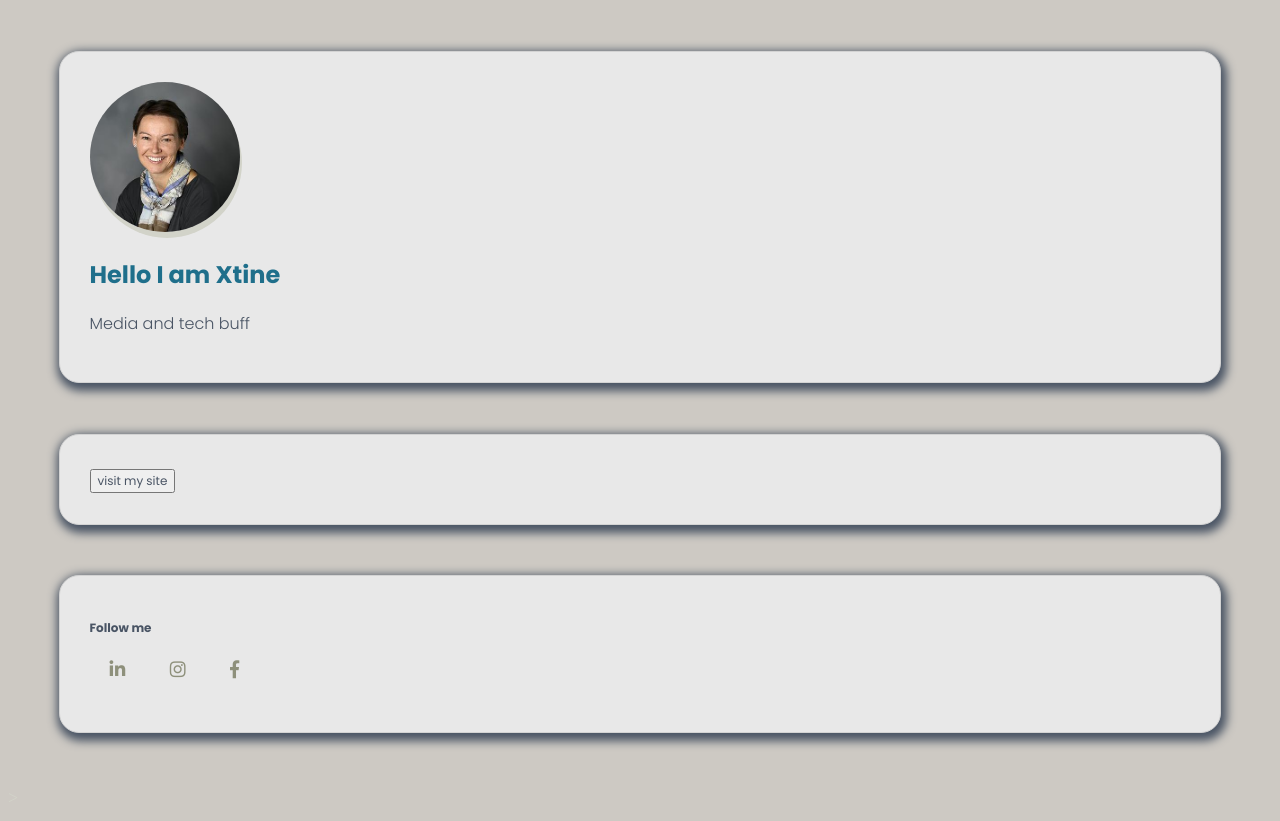
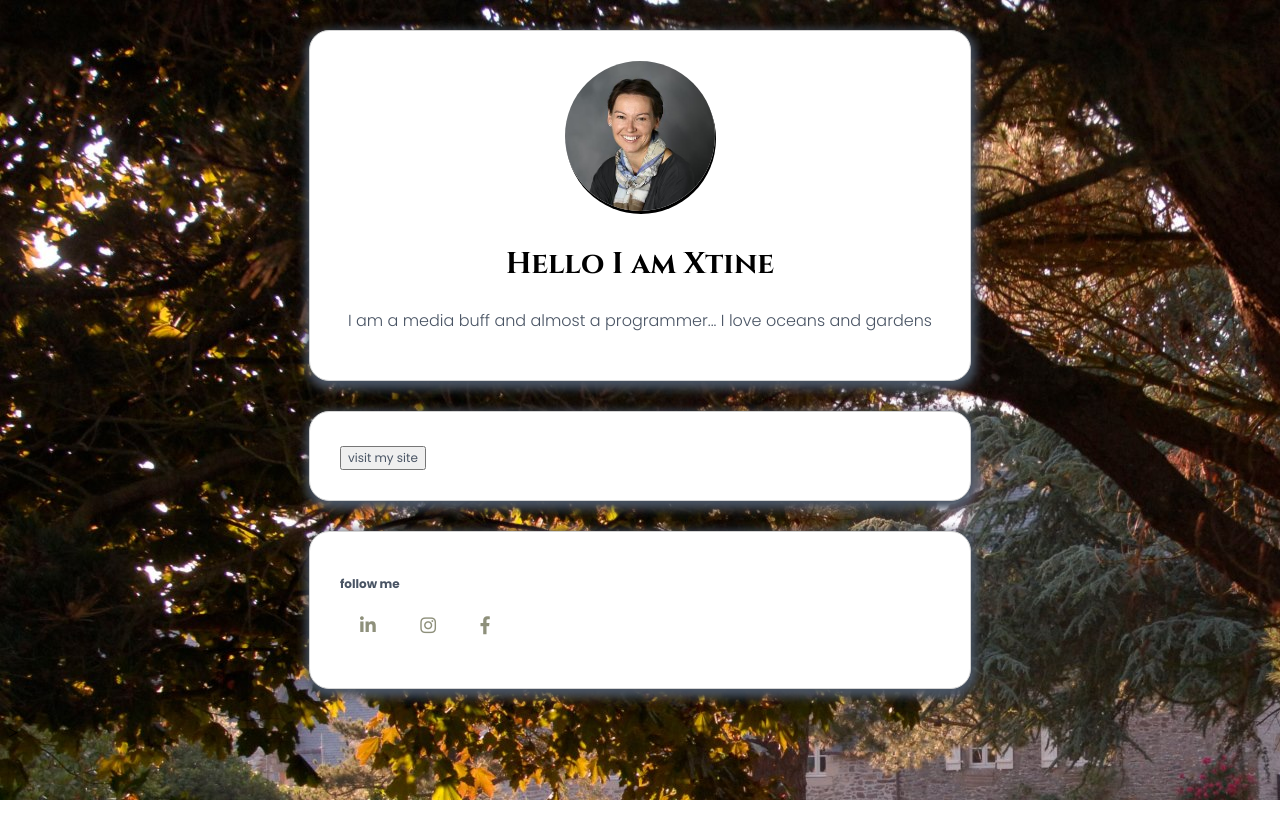
Before and after one commit to XtineHK/profile, a plain HTML site: page index.html in a window 1280 px wide. After the commit the page ends 800 px from the top, so only its background shows below. Drawn offline with Linux system fonts and the light colour scheme.

Commit message:
Added fonts and colors to profile

```diff
--- a/index.html
+++ b/index.html
@@ -13,16 +13,16 @@
 <body>
 <div class="container">
 
-    <div class="card">
+    <div class="card text-center">
      <img id= "profilepicture" src="images/55894136.jpeg" alt='profile image'>
       <h1> Hello I am Xtine  </h1>
-      <p> Media and tech buff </p>
+      <p> I am a media buff and almost a programmer... I love oceans and gardens </p>
     </div>
     <div class="card">
       <button>  visit my site </button>
     </div>
     <div class="card">
-       <h3> Follow me </h3>
+       <h3> follow me </h3>
         <ul class ="list-inline">
           <li>
               <a href="https://www.linkedin.com/in/christinebrendle/">
--- a/style.css
+++ b/style.css
@@ -1,10 +1,9 @@
 @import url("http://fonts.googleapis.com/css?family=Open+Sans:400,300,700|Poppins:300,400,500,700");
-
+@import url('https://fonts.googleapis.com/css2?family=Cinzel:wght@600;700&display=swap');
 
 body{
-  background-color:#cdc9c3 ;
+  background-image: url("images/jardin.jpg");
   font-family: Open-Sans;sans-serif;
-  color:#d2d3c9;
   font-size: 18px;
   font-weight: 300;
   line-height: 1.6;
@@ -12,9 +11,8 @@ body{
 }
 
 h1{
-  font-size: 24px;
-  color:#1F6F8B;
-  font-family: Poppins;
+  font-size: 30px;
+  font-family: 'Cinzel', serif;
   line-height: 1.6;
 }
 
@@ -47,17 +45,18 @@ a:hover {
 }
 
 .card{
-  background:#e8e8e8;
+  background:white;
   border: 1px solid lightgrey;
   border-radius: 20px;
-  box-shadow: 2px 4px 10px 4px #495464;
+  box-shadow: 1px 4px 10px 4px #495464;
   padding: 30px;
-  margin: 4%;
+  margin: 30px auto;
+  width: 600px;
 }
 
 #profilepicture{
   border-radius: 50%;
-  box-shadow: 2px 6px;
+  box-shadow: 1px 3px;
   width:150px;
   height:auto;
   object-fit: cover;
```
Also changed, not shown: images/jardin.jpg (added).
